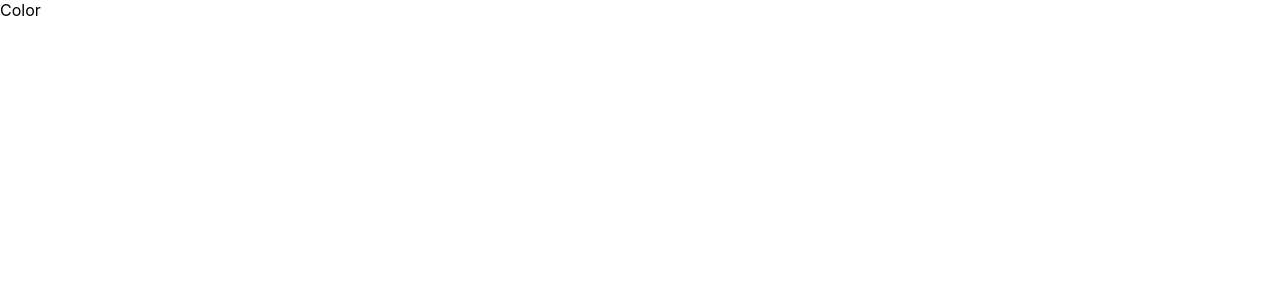
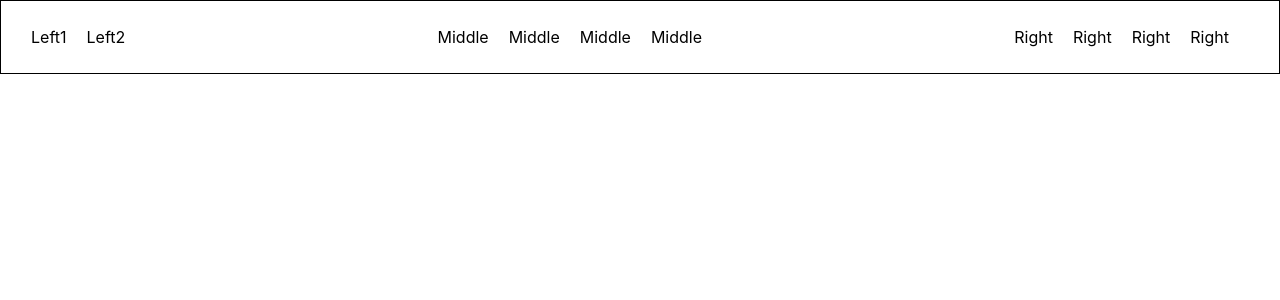
Before and after one commit to ChanakyaSai05/practice, a React (Create React App) app: page / in a window 1280 px wide. Shown: the top 300 px of the page. Built offline with nearby package versions, Linux system fonts and the light colour scheme.

Commit message:
added nav

```diff
--- a/src/App.js
+++ b/src/App.js
@@ -6,6 +6,7 @@ import Debounce from "./Debounce";
 import Exp from "./Exp";
 import LifeCycle from "./LifeCycle";
 import LifeCycleFunction from "./LifeCycleFunction";
+import Nav from "./Nav";
 import OtherInput from "./OtherInput";
 import Radio from "./Radio";
 import Usememo from "./Usememo";
@@ -23,7 +24,8 @@ function App() {
       {/* <Usememo /> */}
       {/* <Usememo2 /> */}
       {/* <Exp /> */}
-      <Color />
+      {/* <Color /> */}
+      <Nav />
     </div>
   );
 }
--- /dev/null
+++ b/src/Nav.css
@@ -0,0 +1,28 @@
+.nav-container1 {
+  display: flex;
+  justify-content: space-between;
+  align-items: center;
+  padding: 10px 30px;
+  border: 1px solid black;
+}
+.nav-cont-left {
+  display: flex;
+  align-items: center;
+}
+.nav-cont-left > p {
+  margin-right: 20px;
+}
+.nav-cont-right {
+  display: flex;
+  align-items: center;
+}
+.nav-cont-middle > p {
+  margin-right: 20px;
+}
+.nav-cont-middle {
+  display: flex;
+  align-items: center;
+}
+.nav-cont-right > p {
+  margin-right: 20px;
+}
--- /dev/null
+++ b/src/Nav.js
@@ -0,0 +1,26 @@
+import React from "react";
+import "./Nav.css";
+function Nav() {
+  return (
+    <div className="nav-container1">
+      <div className="nav-cont-left">
+        <p>Left1</p>
+        <p>Left2</p>
+      </div>
+      <div className="nav-cont-middle">
+        <p>Middle</p>
+        <p>Middle</p>
+        <p>Middle</p>
+        <p>Middle</p>
+      </div>
+      <div className="nav-cont-right">
+        <p>Right</p>
+        <p>Right</p>
+        <p>Right</p>
+        <p>Right</p>
+      </div>
+    </div>
+  );
+}
+
+export default Nav;
```
